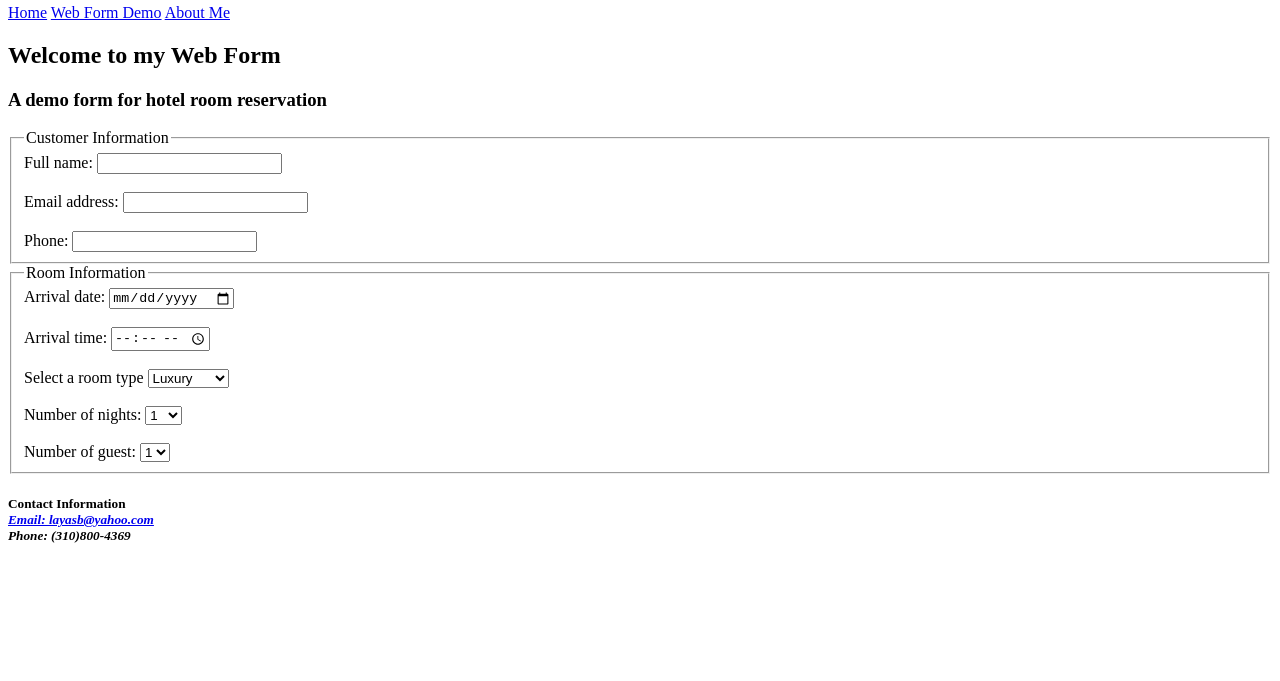
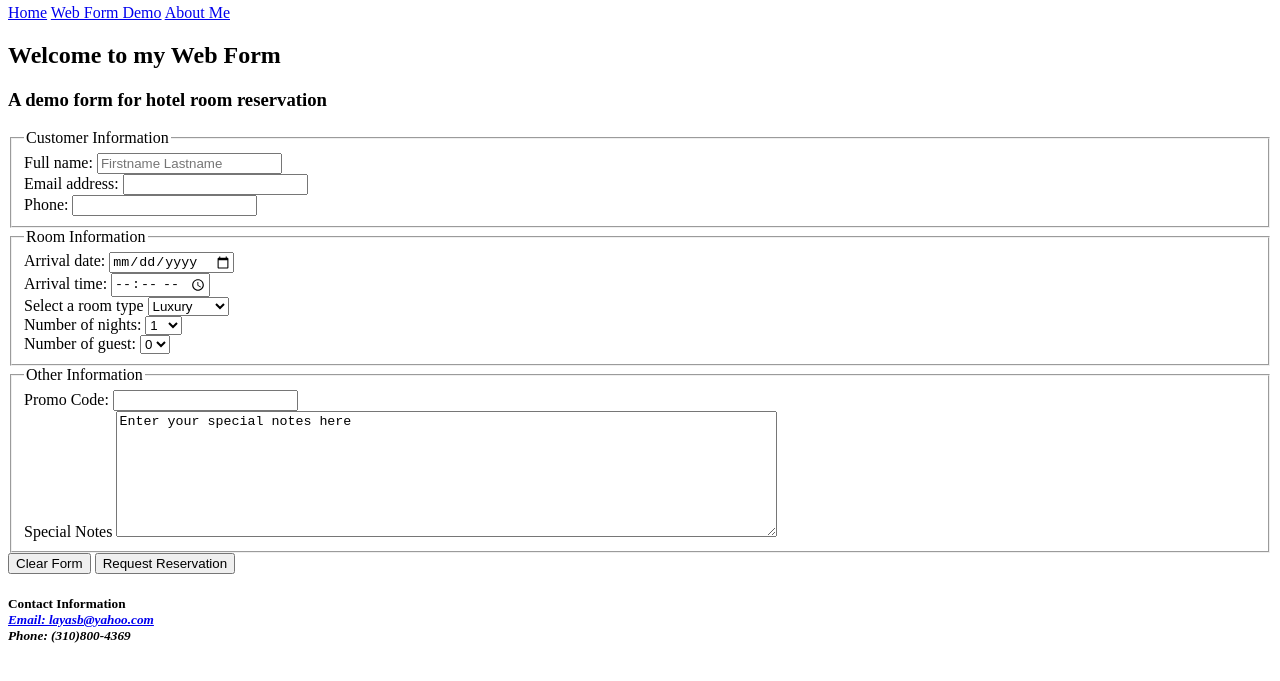
Before and after one commit to layasb/Homework2, a plain HTML site: page webformdemo.html in a window 1280 px wide. Shown: the part 79-760 px from the top of the page. Drawn offline with Linux system fonts and the light colour scheme.

Commit message:
third commit

```diff
--- a/webformdemo.html
+++ b/webformdemo.html
@@ -22,25 +22,29 @@
 </header>
 <h2>Welcome to my Web Form</h2>
 <h3>A demo form for hotel room reservation</h3>
+    <form action="#">
+
 <fieldset>
+
 <legend>Customer Information</legend>
+
 <label>Full name:</label>
-<input type="text" name="full name" /><br />
-<br />
+<input type="text" name="full name" placeholder="Firstname Lastname"/><br />
+
 <label>Email address:</label>
 <input type="text" name="email" /><br />
-<br />
+
 <label>Phone:</label>
 <input type="text" name="phone" /><br />
 </fieldset>
+
 <fieldset>
 <legend>Room Information</legend>
 <label>Arrival date:</label>
 <input type="date" name=" arivaldate" /><br />
-    <br />
     <label>Arrival time:</label>
     <input type="time" name="arivaltime" /><br />
-    <br />
+
     <label>Select a room type</label>
     <select name="roomType" size="1" dropzone="drop">
 
@@ -48,9 +52,10 @@
         <option value="economic" selected="selected">Economic</option>
         <option value="Luxury" selected="selected">Luxury</option>
     </select>
-    <br />
+
     <br />
     <label>Number of nights:</label>
+
     <select dropzone="drop">
         <option value="30" selected="selected">30</option>
         <option value="29" selected="selected">29</option>
@@ -84,16 +89,26 @@
         <option value="1" selected="selected">1</option>
     </select>
     <br />
-    <br />
+
     <label>Number of guest:</label>
+
     <select dropzone="drop">
         <option value="3" selected="selected">3</option>
         <option value="2" selected="selected">2</option>
         <option value="1" selected="selected">1</option>
+        <option value="0" selected="selected">0</option>
     </select>
-
-
 </fieldset>
+        <fieldset>
+            <legend>Other Information</legend>
+            <label>Promo Code:</label>
+            <input type="text" name="promoCode" /><br />
+            <label>Special Notes</label>
+            <textarea name="comments" cols="80" rows="8">Enter your special notes here</textarea>
+        </fieldset>
+        <input type="reset" name="reset" value="Clear Form" />
+        <input type="submit" name="submit" value="Request Reservation"
+        </form>
 <footer>
 <h5>Contact Information
 <br />
```
